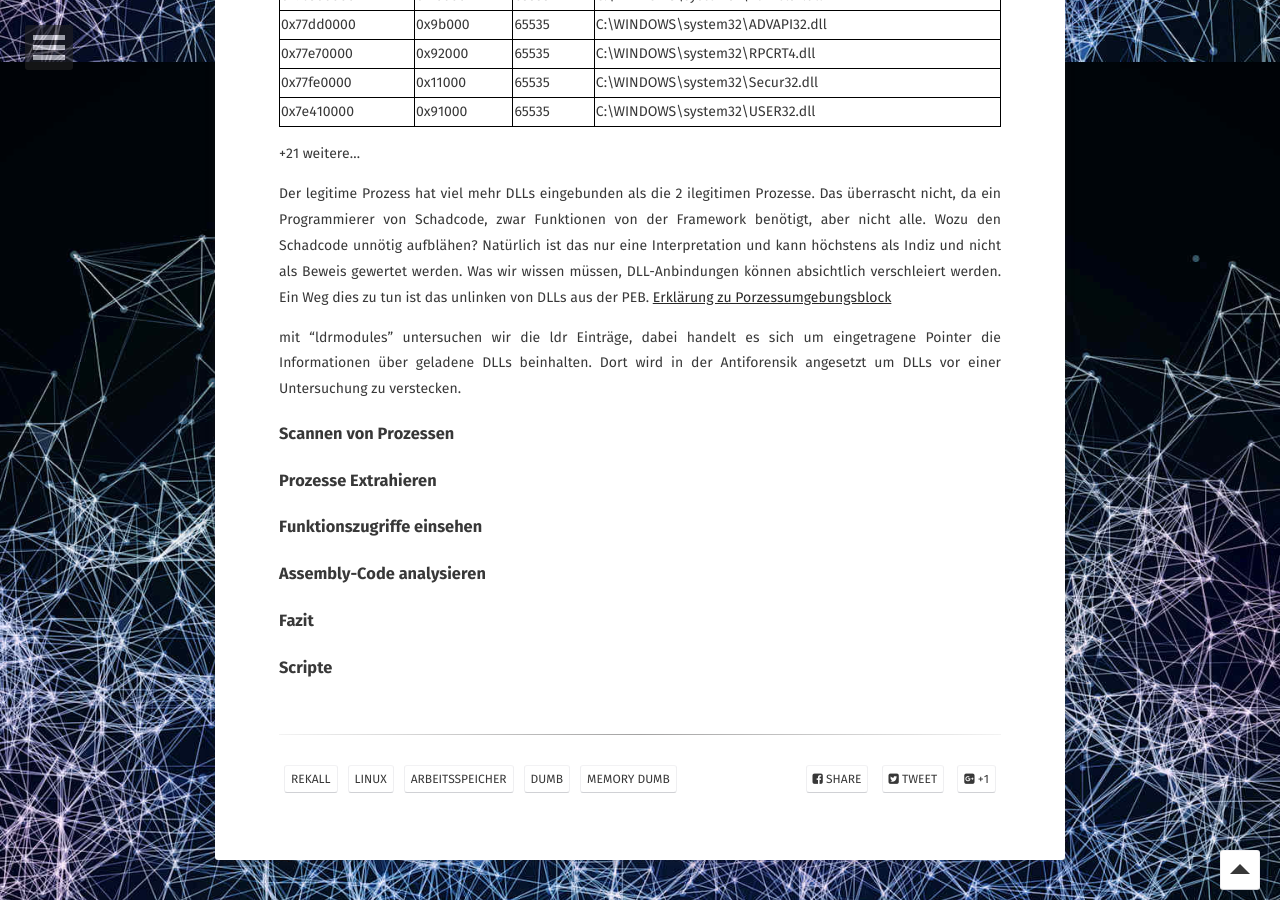
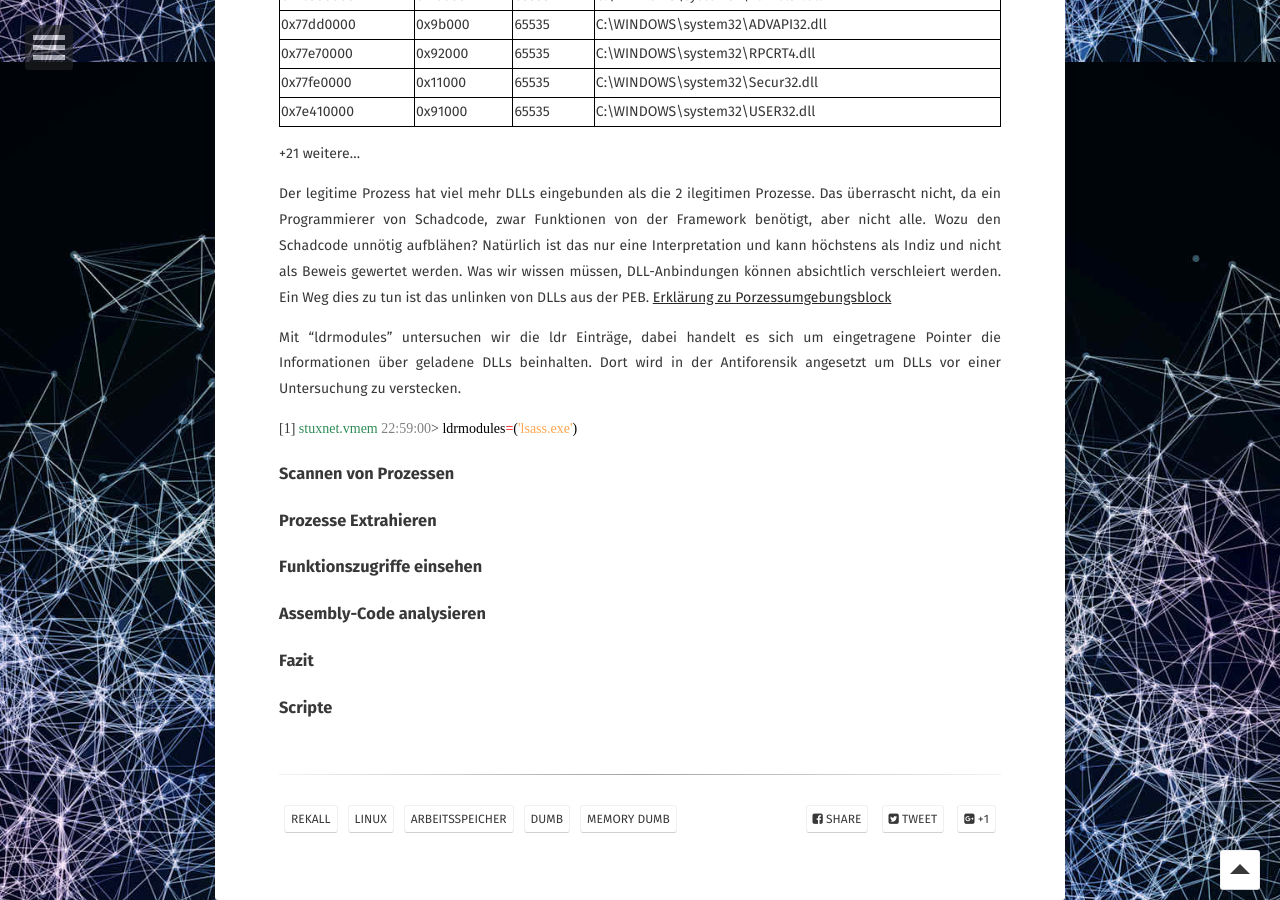
Before and after one commit to lauliger/IT-Sicherheit, a Jekyll site: the page built from _posts/2019-01-08-Arbeitsspeicheruntersuchung.md, in a window 1280 px wide and 900 px high, scrolled down 5338 px. Built offline with Jekyll 4.4.1, drawn with Linux system fonts in a browser that asks for light colours; some web fonts are replaced.

Commit message:
Update 2019-01-08-Arbeitsspeicheruntersuchung.md

```diff
--- a/_posts/2019-01-08-Arbeitsspeicheruntersuchung.md
+++ b/_posts/2019-01-08-Arbeitsspeicheruntersuchung.md
@@ -203,7 +203,9 @@ Natürlich ist das nur eine Interpretation und kann höchstens als Indiz und nic
 Was wir wissen müssen, DLL-Anbindungen können absichtlich verschleiert werden.
 Ein Weg dies zu tun ist das unlinken von DLLs aus der PEB. {% include PEB.html %}
 
-mit "ldrmodules" untersuchen wir die ldr Einträge, dabei handelt es sich um eingetragene Pointer die Informationen über geladene DLLs beinhalten. Dort wird in der Antiforensik angesetzt um DLLs vor einer Untersuchung zu verstecken.
+Mit "ldrmodules" untersuchen wir die ldr Einträge, dabei handelt es sich um eingetragene Pointer die Informationen über geladene DLLs beinhalten. Dort wird in der Antiforensik angesetzt um DLLs vor einer Untersuchung zu verstecken.
+
+{% include rekall_ldrmodules.html %}
 
 ### Scannen von Prozessen
 
```
